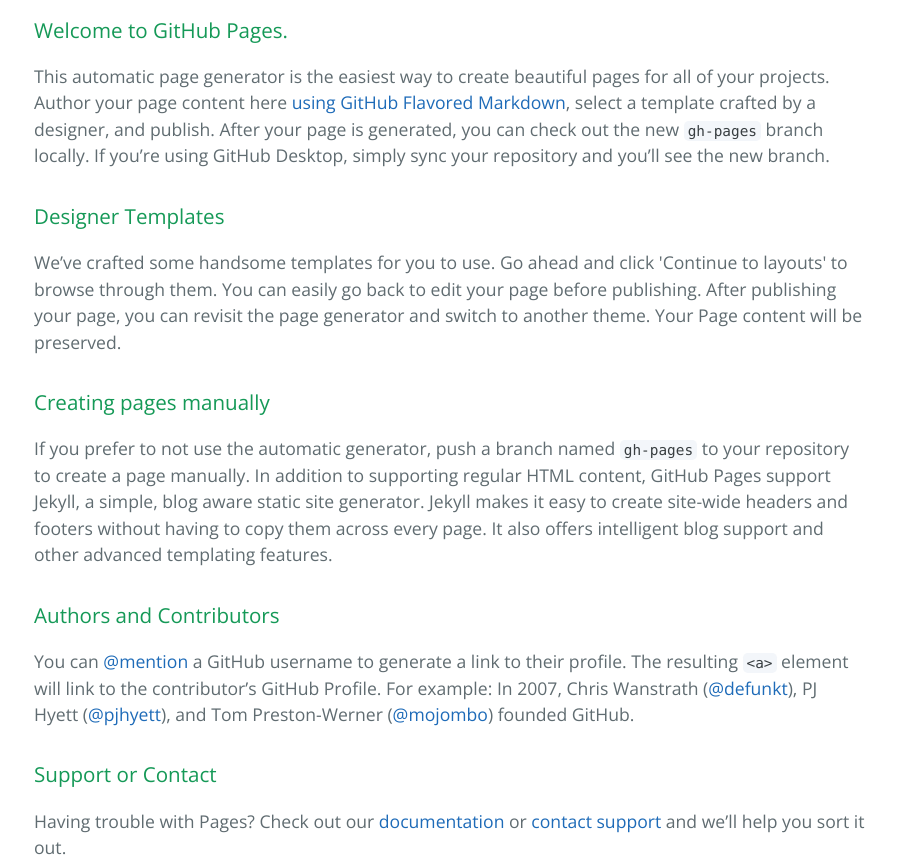
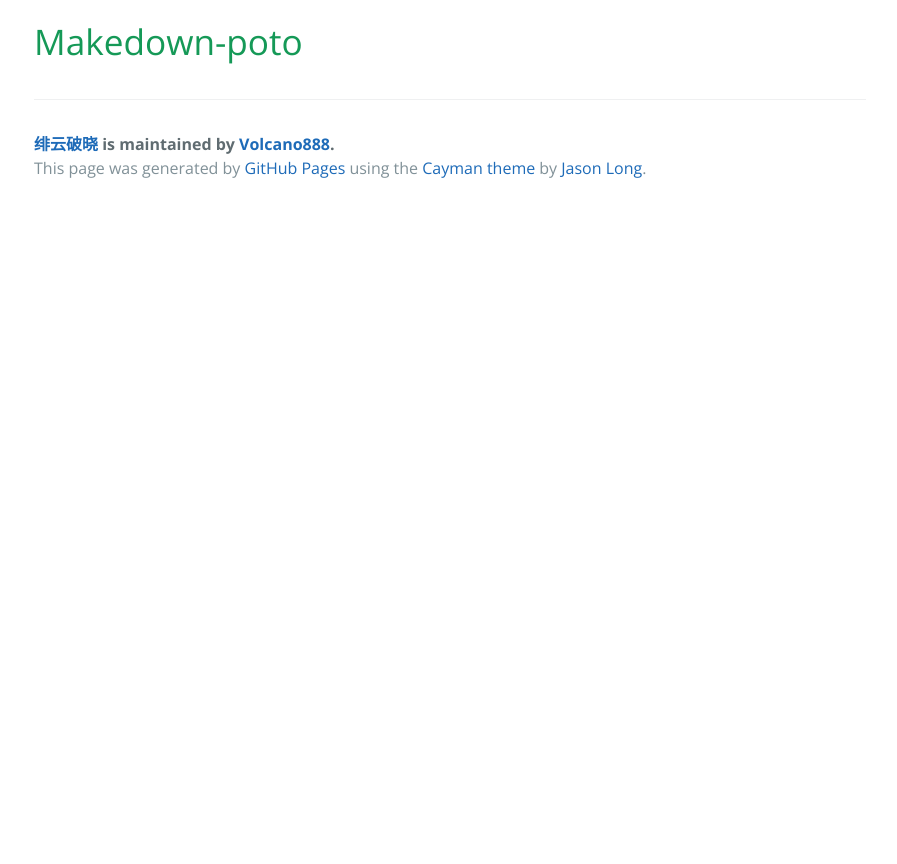
Before and after one commit to Volcano888/Makedown-poto, a plain HTML site: page index.html in a window 1280 px wide. Shown: the part 400-1264 px from the top of the page, without its empty margins (190-1087 px from the left). After the commit the page ends 800 px from the top, so only its background shows below. Drawn offline with nearby package versions, Linux system fonts and the light colour scheme.

```diff
--- a/index.html
+++ b/index.html
@@ -19,30 +19,8 @@
     </section>
 
     <section class="main-content">
-      <h3>
-<a id="welcome-to-github-pages" class="anchor" href="#welcome-to-github-pages" aria-hidden="true"><span aria-hidden="true" class="octicon octicon-link"></span></a>Welcome to GitHub Pages.</h3>
-
-<p>This automatic page generator is the easiest way to create beautiful pages for all of your projects. Author your page content here <a href="https://guides.github.com/features/mastering-markdown/">using GitHub Flavored Markdown</a>, select a template crafted by a designer, and publish. After your page is generated, you can check out the new <code>gh-pages</code> branch locally. If you’re using GitHub Desktop, simply sync your repository and you’ll see the new branch.</p>
-
-<h3>
-<a id="designer-templates" class="anchor" href="#designer-templates" aria-hidden="true"><span aria-hidden="true" class="octicon octicon-link"></span></a>Designer Templates</h3>
-
-<p>We’ve crafted some handsome templates for you to use. Go ahead and click 'Continue to layouts' to browse through them. You can easily go back to edit your page before publishing. After publishing your page, you can revisit the page generator and switch to another theme. Your Page content will be preserved.</p>
-
-<h3>
-<a id="creating-pages-manually" class="anchor" href="#creating-pages-manually" aria-hidden="true"><span aria-hidden="true" class="octicon octicon-link"></span></a>Creating pages manually</h3>
-
-<p>If you prefer to not use the automatic generator, push a branch named <code>gh-pages</code> to your repository to create a page manually. In addition to supporting regular HTML content, GitHub Pages support Jekyll, a simple, blog aware static site generator. Jekyll makes it easy to create site-wide headers and footers without having to copy them across every page. It also offers intelligent blog support and other advanced templating features.</p>
-
-<h3>
-<a id="authors-and-contributors" class="anchor" href="#authors-and-contributors" aria-hidden="true"><span aria-hidden="true" class="octicon octicon-link"></span></a>Authors and Contributors</h3>
-
-<p>You can <a href="https://help.github.com/articles/basic-writing-and-formatting-syntax/#mentioning-users-and-teams" class="user-mention">@mention</a> a GitHub username to generate a link to their profile. The resulting <code>&lt;a&gt;</code> element will link to the contributor’s GitHub Profile. For example: In 2007, Chris Wanstrath (<a href="https://github.com/defunkt" class="user-mention">@defunkt</a>), PJ Hyett (<a href="https://github.com/pjhyett" class="user-mention">@pjhyett</a>), and Tom Preston-Werner (<a href="https://github.com/mojombo" class="user-mention">@mojombo</a>) founded GitHub.</p>
-
-<h3>
-<a id="support-or-contact" class="anchor" href="#support-or-contact" aria-hidden="true"><span aria-hidden="true" class="octicon octicon-link"></span></a>Support or Contact</h3>
-
-<p>Having trouble with Pages? Check out our <a href="https://help.github.com/pages">documentation</a> or <a href="https://github.com/contact">contact support</a> and we’ll help you sort it out.</p>
+      <h1>
+<a id="makedown-poto" class="anchor" href="#makedown-poto" aria-hidden="true"><span aria-hidden="true" class="octicon octicon-link"></span></a>Makedown-poto</h1>
 
       <footer class="site-footer">
         <span class="site-footer-owner"><a href="https://github.com/Volcano888/Makedown-poto">绯云破晓</a> is maintained by <a href="https://github.com/Volcano888">Volcano888</a>.</span>
```
Also changed, not shown: params.json (+1 -1 lines).
